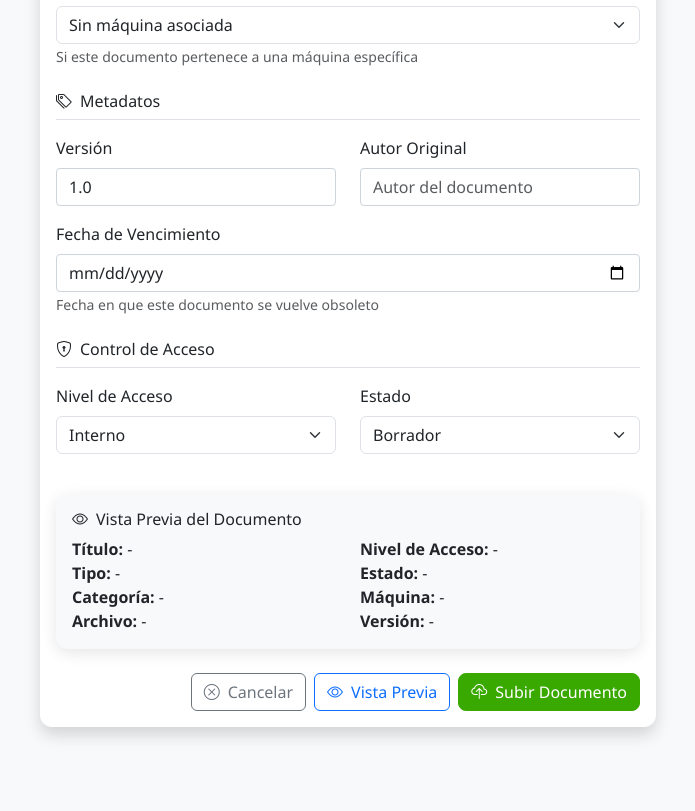
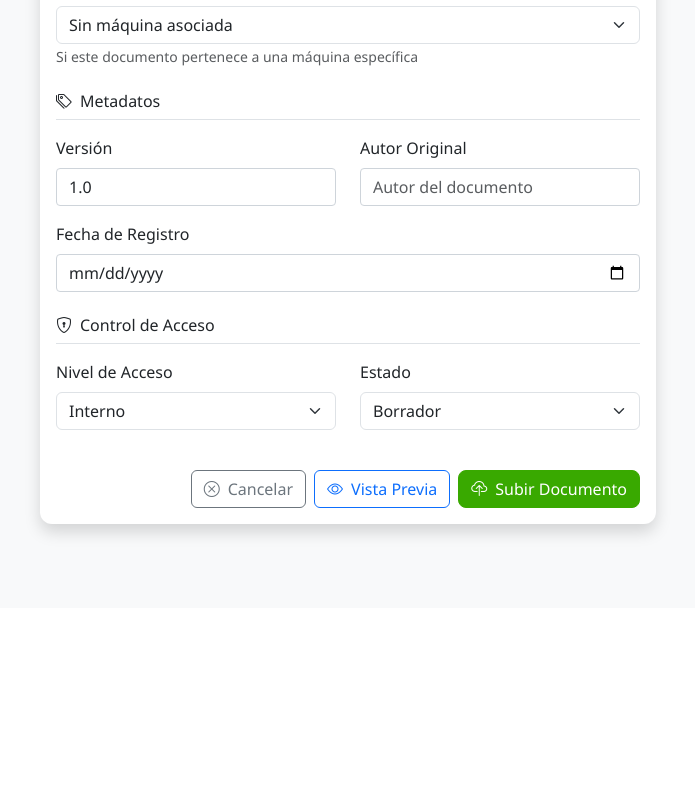
Before and after one commit to PabloFerminGuaquidaJoya/proyecto_base, a Django app: page /documentos/subir/ in a window 1280 px wide. Shown: the part 984-1795 px from the top of the page, without its empty margins (432-1127 px from the left). After the commit the page ends 1524 px from the top, so only its background shows below. Run offline with Django 5.2, Linux system fonts and the light colour scheme; a user stored in the database is signed in; data comes from the database, SQL or seed files in the repository; data that the repository does not hold is empty.

Commit message:
Correcciones formulario subir documento

```diff
--- a/documentos/templates/documentos/subir_documento.html
+++ b/documentos/templates/documentos/subir_documento.html
@@ -150,13 +150,12 @@
 
                         <div class="mb-3">
                             <label for="{{ form.fecha_vencimiento.id_for_label }}" class="form-label">
-                                Fecha de Vencimiento
+                                Fecha de Registro
                             </label>
                             {{ form.fecha_vencimiento }}
                             {% if form.fecha_vencimiento.errors %}
                                 <div class="invalid-feedback d-block">{{ form.fecha_vencimiento.errors.0 }}</div>
                             {% endif %}
-                            <small class="form-text text-muted">Fecha en que este documento se vuelve obsoleto</small>
                         </div>
                     </div>
 
@@ -189,35 +188,12 @@
                         </div>
                     </div>
 
-                    <!-- Vista Previa del Documento -->
-                    <div class="card bg-light mb-4">
-                        <div class="card-body">
-                            <h6 class="card-title">
-                                <i class="bi bi-eye me-2"></i>Vista Previa del Documento
-                            </h6>
-                            <div class="row">
-                                <div class="col-md-6">
-                                    <div><strong>Título:</strong> <span id="preview-doc-titulo">-</span></div>
-                                    <div><strong>Tipo:</strong> <span id="preview-doc-tipo">-</span></div>
-                                    <div><strong>Categoría:</strong> <span id="preview-doc-categoria">-</span></div>
-                                    <div><strong>Archivo:</strong> <span id="preview-doc-archivo">-</span></div>
-                                </div>
-                                <div class="col-md-6">
-                                    <div><strong>Nivel de Acceso:</strong> <span id="preview-doc-acceso">-</span></div>
-                                    <div><strong>Estado:</strong> <span id="preview-doc-estado">-</span></div>
-                                    <div><strong>Máquina:</strong> <span id="preview-doc-maquina">-</span></div>
-                                    <div><strong>Versión:</strong> <span id="preview-doc-version">-</span></div>
-                                </div>
-                            </div>
-                        </div>
-                    </div>
-
                     <!-- Botones -->
                     <div class="d-flex gap-2 justify-content-end">
                         <a href="{% url 'documentos:repositorio' %}" class="btn btn-outline-secondary">
                             <i class="bi bi-x-circle me-2"></i>Cancelar
                         </a>
-                        <button type="button" class="btn btn-outline-primary" onclick="updateDocPreview()">
+                        <button type="button" class="btn btn-outline-primary" onclick="abrirVistaPrevia()">
                             <i class="bi bi-eye me-2"></i>Vista Previa
                         </button>
                         <button type="submit" class="btn btn-primary" id="submitBtn">
@@ -225,6 +201,82 @@
                         </button>
                     </div>
                 </form>
+            </div>
+        </div>
+    </div>
+</div>
+<!-- Modal Vista Previa -->
+<div class="modal fade" id="modalVistaPrevia" tabindex="-1" aria-labelledby="modalVistaPreviaLabel" aria-hidden="true">
+    <div class="modal-dialog modal-lg">
+        <div class="modal-content">
+            <div class="modal-header">
+                <h5 class="modal-title" id="modalVistaPreviaLabel">
+                    <i class="bi bi-eye me-2"></i>Vista Previa del Documento
+                </h5>
+                <button type="button" class="btn-close" data-bs-dismiss="modal"></button>
+            </div>
+            <div class="modal-body">
+
+                <!-- Tarjeta de documento simulada -->
+                <div class="card border-0 shadow-sm mb-3">
+                    <div class="card-header d-flex align-items-center gap-3" id="prev-header" style="background: linear-gradient(135deg,#0d6efd,#0a58ca); color:#fff; border-radius:8px 8px 0 0;">
+                        <i class="bi bi-file-earmark-text fs-2" id="prev-icono"></i>
+                        <div>
+                            <div class="fw-bold fs-5" id="prev-titulo">—</div>
+                            <span class="badge bg-white text-primary mt-1" id="prev-tipo-badge">—</span>
+                        </div>
+                    </div>
+                    <div class="card-body">
+                        <div class="row g-3">
+                            <div class="col-sm-6">
+                                <small class="text-muted d-block">Categoría</small>
+                                <span id="prev-categoria" class="fw-semibold">—</span>
+                            </div>
+                            <div class="col-sm-6">
+                                <small class="text-muted d-block">Archivo</small>
+                                <span id="prev-archivo" class="fw-semibold text-truncate d-block">—</span>
+                            </div>
+                            <div class="col-sm-6">
+                                <small class="text-muted d-block">Máquina relacionada</small>
+                                <span id="prev-maquina" class="fw-semibold">—</span>
+                            </div>
+                            <div class="col-sm-6">
+                                <small class="text-muted d-block">Autor original</small>
+                                <span id="prev-autor" class="fw-semibold">—</span>
+                            </div>
+                            <div class="col-sm-4">
+                                <small class="text-muted d-block">Versión</small>
+                                <span id="prev-version" class="fw-semibold">—</span>
+                            </div>
+                            <div class="col-sm-4">
+                                <small class="text-muted d-block">Estado</small>
+                                <span id="prev-estado" class="badge bg-secondary">—</span>
+                            </div>
+                            <div class="col-sm-4">
+                                <small class="text-muted d-block">Nivel de acceso</small>
+                                <span id="prev-acceso" class="badge bg-info text-dark">—</span>
+                            </div>
+                            <div class="col-sm-6">
+                                <small class="text-muted d-block">Fecha de Registro</small>
+                                <span id="prev-fecha" class="fw-semibold">—</span>
+                            </div>
+                        </div>
+                    </div>
+                </div>
+
+                <div id="prev-alerta-incompleto" class="alert alert-warning d-none">
+                    <i class="bi bi-exclamation-triangle me-2"></i>
+                    Algunos campos obligatorios están vacíos: <span id="prev-campos-faltantes"></span>
+                </div>
+
+            </div>
+            <div class="modal-footer">
+                <button type="button" class="btn btn-secondary" data-bs-dismiss="modal">
+                    <i class="bi bi-pencil me-2"></i>Seguir editando
+                </button>
+                <button type="button" class="btn btn-primary" onclick="submitDesdePrevia()">
+                    <i class="bi bi-cloud-upload me-2"></i>Subir Documento
+                </button>
             </div>
         </div>
     </div>
@@ -381,52 +433,90 @@ document.addEventListener('DOMContentLoaded', function() {
         submitBtn.innerHTML = '<span class="spinner-border spinner-border-sm me-2"></span>Subiendo...';
     });
 
-    // Actualizar vista previa en tiempo real
-    const formFields = document.querySelectorAll('#uploadForm input, #uploadForm select, #uploadForm textarea');
-    formFields.forEach(field => {
-        field.addEventListener('change', updateDocPreview);
-        field.addEventListener('input', updateDocPreview);
-    });
 });
 
-function updateDocPreview() {
-    // Título
-    const titulo = document.getElementById('id_titulo')?.value || '-';
-    document.getElementById('preview-doc-titulo').textContent = titulo;
+function getSelectText(id, fallback) {
+    const sel = document.getElementById(id);
+    if (!sel) return fallback;
+    const text = sel.options[sel.selectedIndex]?.text?.trim() || '';
+    return (text === '' || text.startsWith('-')) ? fallback : text;
+}
 
-    // Tipo
-    const tipoSelect = document.getElementById('id_tipo_documento');
-    const tipo = tipoSelect?.selectedOptions[0]?.textContent || '-';
-    document.getElementById('preview-doc-tipo').textContent = tipo;
+function getIconoArchivo(nombre) {
+    if (!nombre) return 'bi-file-earmark';
+    const ext = nombre.split('.').pop().toLowerCase();
+    const map = {
+        pdf: 'bi-file-earmark-pdf',
+        doc: 'bi-file-earmark-word', docx: 'bi-file-earmark-word',
+        xls: 'bi-file-earmark-excel', xlsx: 'bi-file-earmark-excel',
+        ppt: 'bi-file-earmark-ppt', pptx: 'bi-file-earmark-ppt',
+        txt: 'bi-file-earmark-text',
+    };
+    return map[ext] || 'bi-file-earmark';
+}
 
-    // Categoría
-    const categoriaSelect = document.getElementById('id_categoria');
-    const categoria = categoriaSelect?.selectedOptions[0]?.textContent || '-';
-    document.getElementById('preview-doc-categoria').textContent = categoria;
+function abrirVistaPrevia() {
+    // Recoger valores
+    const titulo   = document.getElementById('id_titulo')?.value?.trim() || '';
+    const tipo     = getSelectText('id_tipo_documento', '');
+    const categoria = getSelectText('id_categoria', '');
+    const archivoInput = document.getElementById('id_archivo');
+    const archivo  = archivoInput?.files[0]?.name || '';
+    const maquina  = getSelectText('id_maquina_relacionada', 'Sin máquina asociada');
+    const autor    = document.getElementById('id_autor_original')?.value?.trim() || 'No especificado';
+    const version  = document.getElementById('id_version')?.value?.trim() || '1.0';
+    const estado   = getSelectText('id_estado', 'Borrador');
+    const acceso   = getSelectText('id_nivel_acceso', 'Interno');
+    const fecha    = document.getElementById('id_fecha_vencimiento')?.value || '';
 
-    // Archivo
-    const archivoInput = document.getElementById('id_archivo');
-    const archivo = archivoInput?.files[0]?.name || '-';
-    document.getElementById('preview-doc-archivo').textContent = archivo;
+    // Poblar el modal
+    document.getElementById('prev-titulo').textContent      = titulo || 'Sin título';
+    document.getElementById('prev-tipo-badge').textContent  = tipo   || 'Sin tipo';
+    document.getElementById('prev-categoria').textContent   = categoria || 'Sin categoría';
+    document.getElementById('prev-archivo').textContent     = archivo  || 'Sin archivo seleccionado';
+    document.getElementById('prev-maquina').textContent     = maquina;
+    document.getElementById('prev-autor').textContent       = autor;
+    document.getElementById('prev-version').textContent     = version;
+    document.getElementById('prev-estado').textContent      = estado;
+    document.getElementById('prev-acceso').textContent      = acceso;
+    document.getElementById('prev-fecha').textContent       = fecha || 'No especificada';
 
-    // Nivel de acceso
-    const accesoSelect = document.getElementById('id_nivel_acceso');
-    const acceso = accesoSelect?.selectedOptions[0]?.textContent || '-';
-    document.getElementById('preview-doc-acceso').textContent = acceso;
+    // Ícono según extensión del archivo
+    const icono = document.getElementById('prev-icono');
+    icono.className = getIconoArchivo(archivo) + ' fs-2';
 
-    // Estado
-    const estadoSelect = document.getElementById('id_estado');
-    const estado = estadoSelect?.selectedOptions[0]?.textContent || '-';
-    document.getElementById('preview-doc-estado').textContent = estado;
+    // Color del header según tipo
+    const header = document.getElementById('prev-header');
+    const colores = {
+        'manual de operacion':     'linear-gradient(135deg,#0d6efd,#0a58ca)',
+        'manual de mantenimiento': 'linear-gradient(135deg,#198754,#146c43)',
+        'documentos tecnicos':     'linear-gradient(135deg,#0dcaf0,#0aa2c0)',
+        'procedimientos':          'linear-gradient(135deg,#ffc107,#cc9a06)',
+    };
+    header.style.background = colores[tipo.toLowerCase()] || 'linear-gradient(135deg,#6c757d,#495057)';
 
-    // Máquina relacionada
-    const maquinaSelect = document.getElementById('id_maquina_relacionada');
-    const maquina = maquinaSelect?.selectedOptions[0]?.textContent || 'Ninguna';
-    document.getElementById('preview-doc-maquina').textContent = maquina;
+    // Validar campos obligatorios
+    const faltantes = [];
+    if (!titulo)   faltantes.push('Título');
+    if (!tipo)     faltantes.push('Tipo de Documento');
+    if (!categoria) faltantes.push('Categoría');
+    if (!archivo)  faltantes.push('Archivo');
 
-    // Versión
-    const version = document.getElementById('id_version')?.value || '-';
-    document.getElementById('preview-doc-version').textContent = version;
+    const alerta = document.getElementById('prev-alerta-incompleto');
+    if (faltantes.length > 0) {
+        document.getElementById('prev-campos-faltantes').textContent = faltantes.join(', ');
+        alerta.classList.remove('d-none');
+    } else {
+        alerta.classList.add('d-none');
+    }
+
+    // Abrir modal
+    new bootstrap.Modal(document.getElementById('modalVistaPrevia')).show();
+}
+
+function submitDesdePrevia() {
+    bootstrap.Modal.getInstance(document.getElementById('modalVistaPrevia'))?.hide();
+    document.getElementById('uploadForm').requestSubmit();
 }
 </script>
 {% endblock %}
```
Also changed, not shown: documentos/templates/documentos/modern_repositorio.html (+7 -7 lines), documentos/migrations/0002_seed_tipos_documento.py (added).
